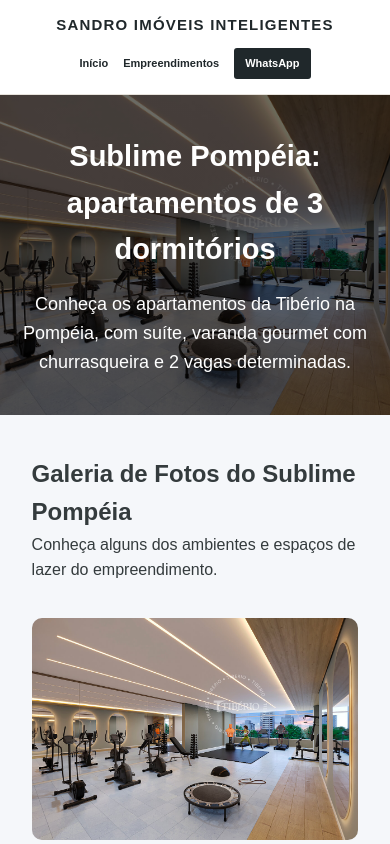
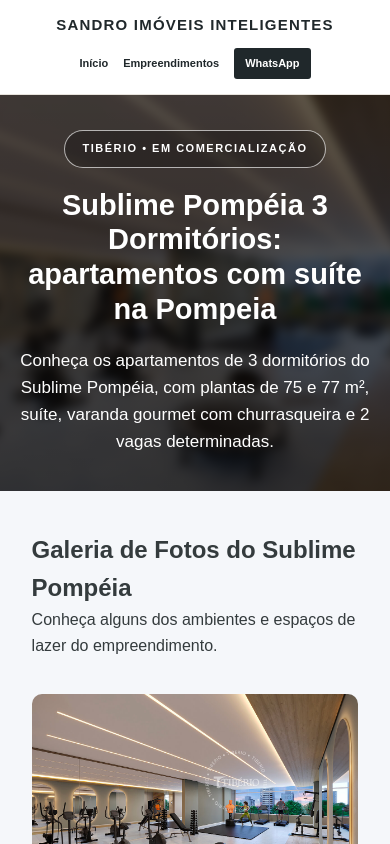
Before and after one commit to Sandro-2027/sandro-imoveis, a plain HTML site: page empreendimentos/sublime-pompeia-3dorms.html in a window 390 px wide. Shown: the top 844 px of the page. Drawn offline with Linux system fonts and the light colour scheme.

Commit message:
Update sublime-pompeia-3dorms.html

```diff
--- a/empreendimentos/sublime-pompeia-3dorms.html
+++ b/empreendimentos/sublime-pompeia-3dorms.html
@@ -7,11 +7,11 @@
 <meta charset="UTF-8">
 <meta name="viewport" content="width=device-width, initial-scale=1.0">
 
-<title>Sublime Pompéia Tibério | Apartamentos de 3 Dormitórios</title>
+<title>Sublime Pompéia 3 Dormitórios | Apartamentos Tibério</title>
 
-<meta name="description" content="Conheça o Sublime Pompéia da Tibério: apartamentos de 3 dormitórios, 75 e 77 m², suíte, varanda gourmet com churrasqueira e 2 vagas determinadas. Consulte plantas e valores.">
+<meta name="description" content="Sublime Pompéia 3 dormitórios: apartamentos de 75 e 77 m², suíte, varanda gourmet com churrasqueira e 2 vagas determinadas. Conheça as plantas e consulte valores.">
 
-<meta name="keywords" content="Sublime Pompéia, Sublime Pompeia Tibério, apartamento na Pompéia, apartamento 3 dormitórios Pompéia, apartamento com varanda gourmet, apartamento 2 vagas Pompéia">
+<meta name="keywords" content="Sublime Pompéia 3 dormitórios, Sublime Pompeia Tibério, apartamento 3 dormitórios Pompéia, apartamento com suíte Pompéia, apartamento com varanda gourmet, apartamento 2 vagas Pompéia">
 
 <meta name="robots" content="index, follow">
 
@@ -20,13 +20,13 @@
 <meta property="og:type" content="website">
 <meta property="og:locale" content="pt_BR">
 <meta property="og:site_name" content="Sandro Imóveis Inteligentes">
-<meta property="og:title" content="Sublime Pompéia Tibério | Apartamentos de 3 Dormitórios">
+<meta property="og:title" content="Sublime Pompéia 3 Dormitórios | Apartamentos Tibério">
 <meta property="og:description" content="Apartamentos de 3 dormitórios, suíte, varanda gourmet com churrasqueira e 2 vagas determinadas na Pompéia. Conheça o Sublime Pompéia da Tibério.">
 <meta property="og:url" content="https://sandrosantosimoveis.com.br/empreendimentos/sublime-pompeia-3dorms.html">
 <meta property="og:image" content="https://sandrosantosimoveis.com.br/empreendimentos/sublime-pompeia-fitness.jpg">
 
 <meta name="twitter:card" content="summary_large_image">
-<meta name="twitter:title" content="Sublime Pompéia Tibério | Apartamentos de 3 Dormitórios">
+<meta name="twitter:title" content="Sublime Pompéia 3 Dormitórios | Apartamentos Tibério">
 <meta name="twitter:description" content="Apartamentos de 3 dormitórios com suíte, varanda gourmet e 2 vagas na Pompéia.">
 <meta name="twitter:image" content="https://sandrosantosimoveis.com.br/empreendimentos/sublime-pompeia-fitness.jpg">
 
@@ -65,24 +65,70 @@ body {
     background: #f5f7fa;
 }
 
+/* HERO COM IMAGEM DE FUNDO DESFOCADA */
+
 .hero-empreendimento {
-    min-height: 420px;
+    min-height: 440px;
+    position: relative;
     display: flex;
     justify-content: center;
     align-items: center;
     text-align: center;
-    padding: 35px 20px;
+    padding: 45px 20px;
     color: white;
-    background-image:
-        linear-gradient(rgba(0,0,0,.58),rgba(0,0,0,.58)),
-        url('sublime-pompeia-fitness.jpg');
+    overflow: hidden;
+    isolation: isolate;
+    background: #202020;
+}
+
+.hero-empreendimento::before {
+    content: "";
+    position: absolute;
+    inset: -12px;
+    z-index: -2;
+    background-image: url('sublime-pompeia-fitness.jpg');
     background-size: cover;
     background-position: center;
+    filter: blur(5px);
+    transform: scale(1.06);
+}
+
+.hero-empreendimento::after {
+    content: "";
+    position: absolute;
+    inset: 0;
+    z-index: -1;
+    background: linear-gradient(
+        rgba(0,0,0,.62),
+        rgba(0,0,0,.72)
+    );
+}
+
+.hero-conteudo {
+    position: relative;
+    z-index: 1;
+    width: 100%;
+    max-width: 1000px;
+}
+
+.hero-etiqueta {
+    display: inline-block;
+    padding: 9px 18px;
+    margin-bottom: 20px;
+    border: 1px solid rgba(255,255,255,.65);
+    border-radius: 30px;
+    font-size: 13px;
+    font-weight: bold;
+    letter-spacing: 2px;
+    color: #fff;
+    background: rgba(0,0,0,.25);
 }
 
 .hero-empreendimento h1 {
     font-size: 46px;
-    margin-bottom: 18px;
+    line-height: 1.2;
+    margin-bottom: 20px;
+    color: #fff;
 }
 
 .hero-empreendimento p {
@@ -90,6 +136,7 @@ body {
     max-width: 900px;
     margin: auto;
     line-height: 1.6;
+    color: #fff;
 }
 
 .container {
@@ -164,7 +211,7 @@ body {
 @media(max-width:900px) {
 
     .hero-empreendimento {
-        min-height: 320px;
+        min-height: 350px;
     }
 
     .hero-empreendimento h1 {
@@ -192,8 +239,22 @@ body {
         padding: 40px 16px;
     }
 
+    .hero-empreendimento {
+        min-height: 340px;
+        padding: 35px 18px;
+    }
+
     .hero-empreendimento h1 {
         font-size: 29px;
+    }
+
+    .hero-empreendimento p {
+        font-size: 17px;
+    }
+
+    .hero-etiqueta {
+        font-size: 11px;
+        letter-spacing: 1.5px;
     }
 
     .tabela-ficha td {
@@ -237,12 +298,16 @@ WhatsApp
 
 <section class="hero-empreendimento">
 
-<div>
+<div class="hero-conteudo">
 
-<h1>Sublime Pompéia: apartamentos de 3 dormitórios</h1>
+<span class="hero-etiqueta">
+TIBÉRIO • EM COMERCIALIZAÇÃO
+</span>
+
+<h1>Sublime Pompéia 3 Dormitórios: apartamentos com suíte na Pompeia</h1>
 
 <p>
-Conheça os apartamentos da Tibério na Pompéia, com suíte, varanda gourmet com churrasqueira e 2 vagas determinadas.
+Conheça os apartamentos de 3 dormitórios do Sublime Pompéia, com plantas de 75 e 77 m², suíte, varanda gourmet com churrasqueira e 2 vagas determinadas.
 </p>
 
 </div>
@@ -263,7 +328,7 @@ Conheça alguns dos ambientes e espaços de lazer do empreendimento.
 
 <img
 src="sublime-pompeia-fitness.jpg"
-alt="Espaço fitness do empreendimento Sublime Pompéia"
+alt="Academia e espaço fitness do Sublime Pompéia da Tibério"
 fetchpriority="high">
 
 </div>
@@ -272,7 +337,7 @@ fetchpriority="high">
 
 <img
 src="sublime-pompeia-pet-spa.jpg"
-alt="Pet Spa do Sublime Pompéia"
+alt="Pet Spa do empreendimento Sublime Pompéia"
 loading="lazy">
 
 <img
@@ -282,7 +347,7 @@ loading="lazy">
 
 <img
 src="sublime-gourmet.jpg"
-alt="Espaço gourmet do Sublime Pompéia"
+alt="Espaço gourmet do condomínio Sublime Pompéia"
 loading="lazy">
 
 </div>
@@ -295,22 +360,22 @@ loading="lazy">
 
 <div class="info-imovel">
 
-<h2>Conheça o Sublime Pompéia da Tibério</h2>
+<h2>Apartamentos de 3 Dormitórios no Sublime Pompéia</h2>
 
 <p>
-O Sublime Pompéia é uma opção para quem procura apartamento de 3 dormitórios na Zona Oeste de São Paulo, em uma região com infraestrutura de comércio, serviços, lazer e mobilidade.
+O <strong>Sublime Pompéia da Tibério</strong> é uma opção para quem procura apartamento de 3 dormitórios na Zona Oeste de São Paulo, em uma região com infraestrutura de comércio, serviços, lazer e mobilidade.
 </p>
 
 <p>
-As plantas de 75 e 77 m² oferecem três dormitórios, uma suíte e ambientes planejados para proporcionar conforto e praticidade no dia a dia.
+As plantas de <strong>75 e 77 m²</strong> oferecem três dormitórios, uma suíte e ambientes planejados para proporcionar conforto e praticidade no dia a dia.
 </p>
 
 <p>
-Um dos destaques dos apartamentos é a varanda gourmet com churrasqueira, que amplia as possibilidades de convivência e integração dos ambientes.
+Um dos destaques dos apartamentos é a <strong>varanda gourmet com churrasqueira</strong>, que amplia as possibilidades de convivência e integração dos ambientes.
 </p>
 
 <p>
-As unidades desta tipologia contam com duas vagas determinadas de garagem, conforme as características informadas do empreendimento.
+As unidades desta tipologia contam com <strong>duas vagas determinadas de garagem</strong>, conforme as características informadas do empreendimento.
 </p>
 
 <p>
@@ -323,7 +388,7 @@ O condomínio oferece espaços de lazer e convivência, incluindo academia, Pet
 
 <section class="container">
 
-<h2>Ficha Técnica do Sublime Pompéia</h2>
+<h2>Ficha Técnica do Sublime Pompéia 3 Dormitórios</h2>
 
 <table class="tabela-ficha">
 
@@ -383,10 +448,10 @@ O condomínio oferece espaços de lazer e convivência, incluindo academia, Pet
 
 <section class="container">
 
-<h2>Planta do Apartamento de 3 Dormitórios</h2>
+<h2>Plantas dos Apartamentos de 3 Dormitórios</h2>
 
 <p>
-Confira a planta do apartamento e conheça a distribuição dos ambientes.
+Confira a planta do apartamento de 3 dormitórios do Sublime Pompéia e conheça a distribuição dos ambientes.
 </p>
 
 <div class="grid-cards">
@@ -395,7 +460,7 @@ Confira a planta do apartamento e conheça a distribuição dos ambientes.
 
 <img
 src="sublime-pompeia-3dorms.webp"
-alt="Planta do apartamento de 3 dormitórios do Sublime Pompéia"
+alt="Planta do apartamento de 3 dormitórios do Sublime Pompéia com suíte"
 loading="lazy">
 
 <div class="card-body">
@@ -414,7 +479,7 @@ Apartamentos com três dormitórios, suíte e ambientes planejados para o confor
 
 <img
 src="sublime-pompeia-gourmet.jpg"
-alt="Varanda e espaço gourmet do Sublime Pompéia"
+alt="Varanda gourmet com churrasqueira do Sublime Pompéia"
 loading="lazy">
 
 <div class="card-body">
@@ -505,7 +570,7 @@ Comodidade para os moradores desta tipologia.
 
 <section class="container">
 
-<h2>Localização do Sublime Pompéia</h2>
+<h2>Localização do Sublime Pompéia em São Paulo</h2>
 
 <p>
 O Sublime Pompéia está situado na região da Pompéia, na Zona Oeste de São Paulo. O bairro conta com opções de comércio, serviços, gastronomia, lazer e acesso a importantes pontos da região, como Allianz Parque, Shopping Bourbon, SESC Pompeia e Hospital São Camilo.
@@ -528,11 +593,11 @@ title="Mapa da região da Pompéia em São Paulo">
 
 <section class="container" style="text-align:center;">
 
-<h2>Solicite Informações do Sublime Pompéia</h2>
+<h2>Consulte Valores e Disponibilidade do Sublime Pompéia</h2>
 
 <p style="font-size:18px;max-width:760px;margin:20px auto;">
 
-Receba informações sobre plantas de 75 e 77 m², valores, disponibilidade das unidades, condições de pagamento e agendamento de visita.
+Receba informações sobre os apartamentos de 3 dormitórios, plantas de 75 e 77 m², valores, disponibilidade das unidades, condições de pagamento e agendamento de visita.
 
 </p>
 
@@ -551,7 +616,7 @@ rel="noopener">
 
 <section class="container">
 
-<h2>Perguntas Frequentes sobre o Sublime Pompéia</h2>
+<h2>Perguntas Frequentes sobre o Sublime Pompéia 3 Dormitórios</h2>
 
 <div class="faq">
 
@@ -561,7 +626,7 @@ rel="noopener">
 Esta página apresenta a tipologia de apartamentos de 3 dormitórios do Sublime Pompéia.
 </p>
 
-<h3>Quais são as metragens dos apartamentos?</h3>
+<h3>Quais são as metragens dos apartamentos de 3 dormitórios?</h3>
 
 <p>
 As plantas desta tipologia possuem 75 e 77 m².
```
